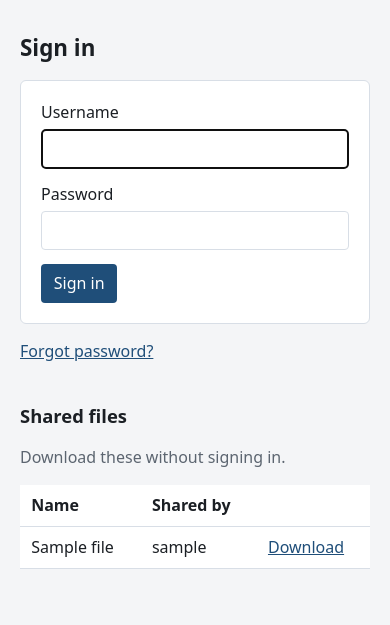
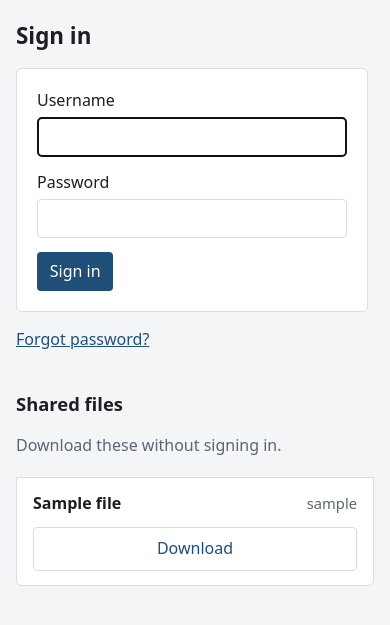
Before and after one commit to technokowski/grok-fastapi, a FastAPI app: page /login in a window 390 px wide. Shown: the top 625 px of the page. Run offline with FastAPI, Linux system fonts and the light colour scheme; tables that the repository leaves empty hold one stand-in row (values such as "Sample post").

Commit message:
make files usable on mobile

```diff
--- a/app/files.py
+++ b/app/files.py
@@ -3,7 +3,6 @@ from __future__ import annotations
 import re
 import shutil
 import subprocess
-from datetime import datetime
 from pathlib import Path
 
 from fastapi import UploadFile
@@ -97,7 +96,6 @@ def list_user_files(username: str) -> list[dict]:
             {
                 "name": path.name,
                 "size": _format_size(stat.st_size),
-                "modified": datetime.fromtimestamp(stat.st_mtime).strftime("%Y-%m-%d %H:%M"),
             }
         )
     return rows
--- a/app/static/style.css
+++ b/app/static/style.css
@@ -57,8 +89,12 @@ h1 { font-size: 1.4rem; margin: 0 0 1rem; }
   border-radius: 6px;
   padding: 1.25rem;
   max-width: 22rem;
+  width: 100%;
   display: grid;
   gap: 0.85rem;
+}
+.card-upload {
+  max-width: none;
 }
 label { display: grid; gap: 0.3rem; }
 label.check {
@@ -73,6 +109,11 @@ input[type="file"] {
   padding: 0.45rem 0.55rem;
   border: 1px solid var(--line);
   border-radius: 4px;
+  max-width: 100%;
+}
+input[type="file"] {
+  width: 100%;
+  min-width: 0;
 }
 input.wide {
   width: 100%;
@@ -103,6 +144,7 @@ table {
   width: 100%;
   border-collapse: collapse;
   background: var(--card);
+  overflow-x: auto;
 }
 th, td {
   text-align: left;
@@ -113,3 +155,126 @@ th, td {
 td .inline { margin-left: 0.75rem; }
 .shared-block { margin-top: 2.5rem; }
 .shared-block h2 { font-size: 1.15rem; margin: 0 0 0.5rem; }
+
+.file-list {
+  list-style: none;
+  margin: 1.25rem 0 0;
+  padding: 0;
+}
+.file-row {
+  background: var(--card);
+  border: 1px solid var(--line);
+  border-bottom: none;
+  padding: 0.9rem 1rem;
+}
+.file-row:first-child {
+  border-radius: 6px 6px 0 0;
+}
+.file-row:last-child {
+  border-bottom: 1px solid var(--line);
+  border-radius: 0 0 6px 6px;
+}
+.file-head {
+  display: flex;
+  justify-content: space-between;
+  align-items: baseline;
+  gap: 0.75rem;
+  margin-bottom: 0.7rem;
+}
+.file-name {
+  font-weight: 650;
+  word-break: break-word;
+  min-width: 0;
+}
+.file-size {
+  color: var(--muted);
+  flex-shrink: 0;
+  font-size: 0.92rem;
+}
+.file-actions {
+  display: flex;
+  flex-wrap: wrap;
+  gap: 0.5rem;
+}
+.file-actions form { margin: 0; }
+.action,
+a.action,
+.file-actions button.action[type="submit"] {
+  display: inline-flex;
+  align-items: center;
+  justify-content: center;
+  min-height: 2.75rem;
+  padding: 0.45rem 0.8rem;
+  border: 1px solid var(--line);
+  border-radius: 4px;
+  background: #fff;
+  color: var(--accent);
+  text-decoration: none;
+  font: inherit;
+  cursor: pointer;
+  white-space: nowrap;
+}
+.file-actions button.action[type="submit"]:hover,
+a.action:hover {
+  background: #eef3f8;
+}
+
+@media (min-width: 721px) {
+  .file-row {
+    display: grid;
+    grid-template-columns: minmax(0, 1fr) auto;
+    align-items: center;
+    gap: 1rem;
+  }
+  .file-head { margin: 0; }
+  .file-actions { flex-wrap: nowrap; justify-content: flex-end; }
+}
+
+@media (max-width: 720px) {
+  .wrap { padding: 1.25rem 1rem; }
+  .bar-who { display: inline; }
+  .nav-who { display: none; }
+  .nav-toggle-btn { display: inline-flex; }
+  .nav-toggle:checked + .nav-toggle-btn .nav-open { display: none; }
+  .nav-toggle:checked + .nav-toggle-btn .nav-close { display: inline; }
+  .nav {
+    display: none;
+    position: absolute;
+    top: calc(100% + 1px);
+    left: 0.75rem;
+    right: 0.75rem;
+    flex-direction: column;
+    align-items: stretch;
+    gap: 0;
+    background: #fff;
+    border: 1px solid var(--line);
+    border-radius: 6px;
+    box-shadow: 0 8px 24px rgba(0, 0, 0, 0.12);
+    padding: 0.35rem 0;
+    z-index: 30;
+  }
+  .nav-toggle:checked ~ .nav { display: flex; }
+  .nav .spacer { display: none; }
+  .nav a,
+  .nav button[type="submit"] {
+    display: flex;
+    align-items: center;
+    width: 100%;
+    min-height: 2.75rem;
+    padding: 0.75rem 1rem;
+    text-align: left;
+    background: none;
+    color: var(--accent);
+    border: 0;
+    border-radius: 0;
+    justify-content: flex-start;
+  }
+  .nav a.current { background: #f4f5f7; }
+  .file-actions { flex-wrap: nowrap; }
+  .action,
+  a.action,
+  .file-actions button.action[type="submit"] {
+    flex: 1 1 0;
+    min-width: 0;
+  }
+}
--- a/app/templates/base.html
+++ b/app/templates/base.html
@@ -9,18 +9,26 @@
 <body>
   {% if user %}
   <header class="top">
+    <div class="nav-shell">
+      <span class="who bar-who">{{ user.username }}</span>
+      <input type="checkbox" id="nav-toggle" class="nav-toggle" autocomplete="off">
+      <label for="nav-toggle" class="nav-toggle-btn">
+        <span class="nav-open">Menu</span>
+        <span class="nav-close">Close</span>
+      </label>
       <nav class="nav">
         {% for item in nav_items %}
         <a href="{{ item.path }}" {% if request.url.path == item.path %}class="current"{% endif %}>{{ item.title }}</a>
         {% endfor %}
         <span class="spacer"></span>
-      <span class="who">{{ user.username }}</span>
+        <span class="who nav-who">{{ user.username }}</span>
         <a href="/change-password">Password</a>
         <form method="post" action="/logout" class="inline">
           <input type="hidden" name="csrf" value="{{ csrf_token }}">
           <button type="submit">Sign out</button>
         </form>
       </nav>
+    </div>
   </header>
   {% endif %}
   <main class="wrap">
--- a/app/templates/login.html
+++ b/app/templates/login.html
@@ -21,24 +21,19 @@
   <h2>Shared files</h2>
   <p class="muted">Download these without signing in.</p>
   {% if shared_files %}
-  <table>
-    <thead>
-      <tr>
-        <th>Name</th>
-        <th>Shared by</th>
-        <th></th>
-      </tr>
-    </thead>
-    <tbody>
-      {% for f in shared_files %}
-      <tr>
-        <td>{{ f.name }}</td>
-        <td>{{ f.username }}</td>
-        <td><a href="/share/download/{{ f.id }}">Download</a></td>
-      </tr>
-      {% endfor %}
-    </tbody>
-  </table>
+  <ul class="file-list">
+    {% for f in shared_files %}
+    <li class="file-row">
+      <div class="file-head">
+        <span class="file-name">{{ f.name }}</span>
+        <span class="file-size">{{ f.username }}</span>
+      </div>
+      <div class="file-actions">
+        <a class="action" href="/share/download/{{ f.id }}">Download</a>
+      </div>
+    </li>
+    {% endfor %}
+  </ul>
   {% else %}
   <p class="muted">No files are shared yet.</p>
   {% endif %}
```
Also changed, not shown: other parts of app/static/style.css (+36 -4 lines), app/templates/files.html (+18 -27 lines). Lines whose indentation alone changed are shown as unchanged.
